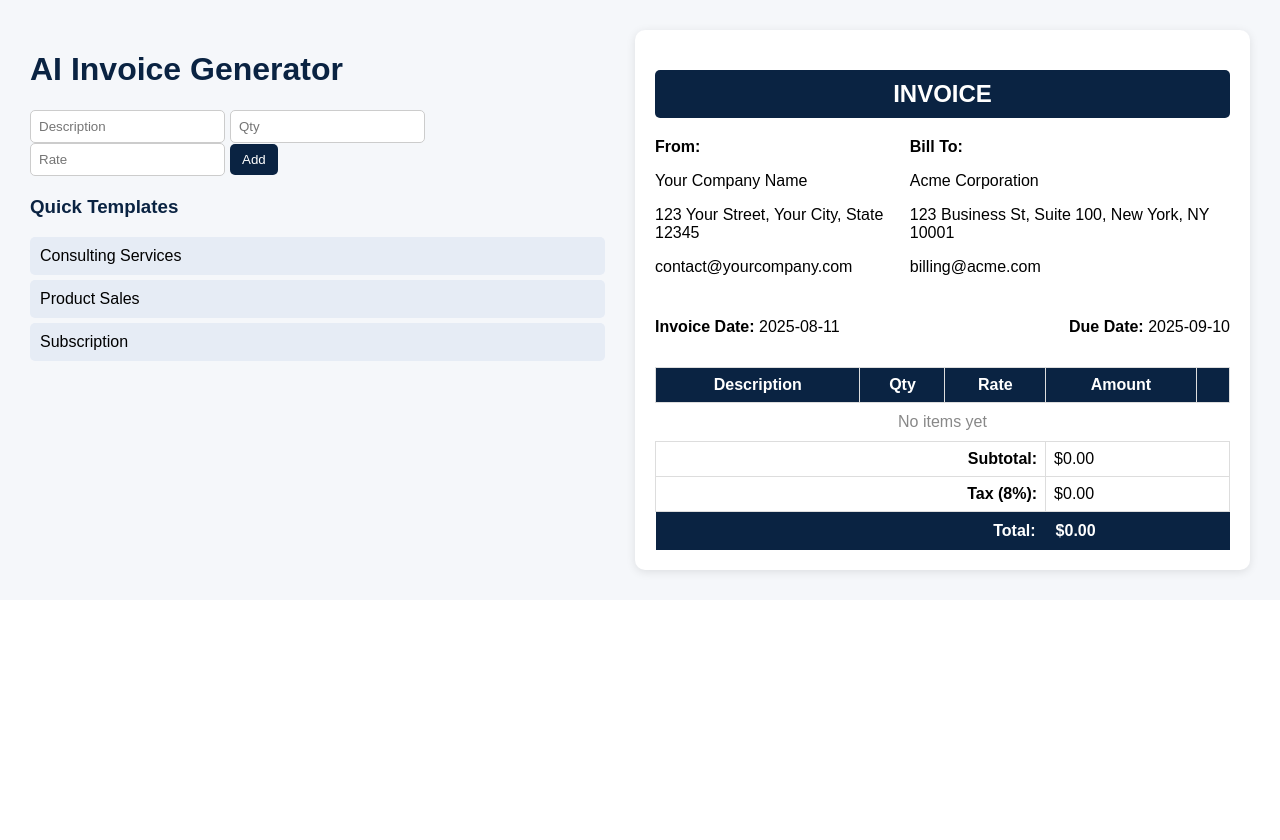
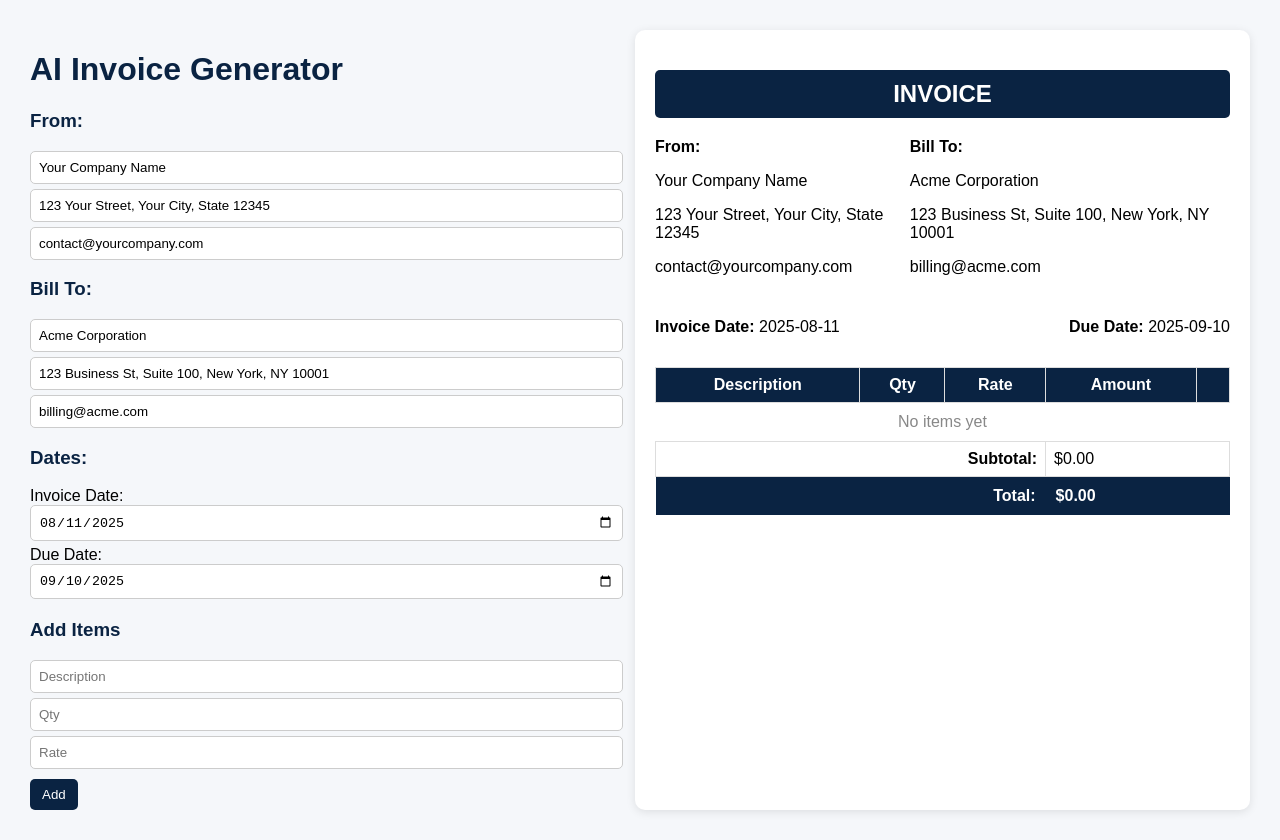
Before and after one commit to FatemahNur/AI-Invoice-Generator, a React (Create React App) app: page / in a window 1280 px wide. Before the commit the page ends 800 px from the top, so only its background shows below. Built offline with nearby package versions, Linux system fonts and the light colour scheme.

Commit message:
manual input for from and bill to

```diff
--- a/src/App.js
+++ b/src/App.js
@@ -6,7 +6,7 @@ export default function App() {
   const [quantity, setQuantity] = useState("");
   const [rate, setRate] = useState("");
 
-  const companyInfo = {
+  const [companyInfo, setCompanyInfo] = useState({
     fromName: "Your Company Name",
     fromAddress: "123 Your Street, Your City, State 12345",
     fromEmail: "contact@yourcompany.com",
@@ -15,9 +15,11 @@ export default function App() {
     billToEmail: "billing@acme.com",
     invoiceDate: "2025-08-11",
     dueDate: "2025-09-10",
+  });
+
+  const handleCompanyChange = (field, value) => {
+    setCompanyInfo(prev => ({ ...prev, [field]: value }));
   };
-
-  const taxRate = 0.0; // 8%
 
   const addItem = () => {
     if (description && quantity && rate) {
@@ -43,45 +45,39 @@ export default function App() {
     (sum, item) => sum + item.quantity * item.rate,
     0
   );
-  const tax = subtotal * taxRate;
-  const total = subtotal + tax;
 
   return (
     <div style={{ display: "flex", gap: "30px", fontFamily: "Arial, sans-serif", padding: "30px", background: "#f5f7fa" }}>
 
-      {/* Left Side: Input + Templates */}
+      {/* Left Side: Input + Editable Company Info */}
       <div style={{ flex: 1 }}>
         <h1 style={{ color: "#0A2342" }}>AI Invoice Generator</h1>
 
-        <div style={{ marginBottom: "20px" }}>
-          <input
-            type="text"
-            placeholder="Description"
-            value={description}
-            onChange={(e) => setDescription(e.target.value)}
-            style={inputStyle}
-          />
-          <input
-            type="number"
-            placeholder="Qty"
-            value={quantity}
-            onChange={(e) => setQuantity(e.target.value)}
-            style={inputStyle}
-          />
-          <input
-            type="number"
-            placeholder="Rate"
-            value={rate}
-            onChange={(e) => setRate(e.target.value)}
-            style={inputStyle}
-          />
-          <button onClick={addItem} style={buttonStyle}>Add</button>
-        </div>
+        {/* Editable From Info */}
+        <h3 style={{ color: "#0A2342" }}>From:</h3>
+        <input style={inputStyle} value={companyInfo.fromName} onChange={e => handleCompanyChange("fromName", e.target.value)} />
+        <input style={inputStyle} value={companyInfo.fromAddress} onChange={e => handleCompanyChange("fromAddress", e.target.value)} />
+        <input style={inputStyle} value={companyInfo.fromEmail} onChange={e => handleCompanyChange("fromEmail", e.target.value)} />
 
-        <h3 style={{ color: "#0A2342" }}>Quick Templates</h3>
-        <div style={templateStyle}>Consulting Services</div>
-        <div style={templateStyle}>Product Sales</div>
-        <div style={templateStyle}>Subscription</div>
+        {/* Editable Bill To Info */}
+        <h3 style={{ color: "#0A2342" }}>Bill To:</h3>
+        <input style={inputStyle} value={companyInfo.billToName} onChange={e => handleCompanyChange("billToName", e.target.value)} />
+        <input style={inputStyle} value={companyInfo.billToAddress} onChange={e => handleCompanyChange("billToAddress", e.target.value)} />
+        <input style={inputStyle} value={companyInfo.billToEmail} onChange={e => handleCompanyChange("billToEmail", e.target.value)} />
+
+        {/* Invoice Dates */}
+        <h3 style={{ color: "#0A2342" }}>Dates:</h3>
+        <label>Invoice Date:</label>
+        <input type="date" style={inputStyle} value={companyInfo.invoiceDate} onChange={e => handleCompanyChange("invoiceDate", e.target.value)} />
+        <label>Due Date:</label>
+        <input type="date" style={inputStyle} value={companyInfo.dueDate} onChange={e => handleCompanyChange("dueDate", e.target.value)} />
+
+        {/* Add Items */}
+        <h3 style={{ color: "#0A2342", marginTop: "20px" }}>Add Items</h3>
+        <input type="text" placeholder="Description" value={description} onChange={(e) => setDescription(e.target.value)} style={inputStyle} />
+        <input type="number" placeholder="Qty" value={quantity} onChange={(e) => setQuantity(e.target.value)} style={inputStyle} />
+        <input type="number" placeholder="Rate" value={rate} onChange={(e) => setRate(e.target.value)} style={inputStyle} />
+        <button onClick={addItem} style={buttonStyle}>Add</button>
       </div>
 
       {/* Right Side: Invoice Preview */}
@@ -122,7 +118,7 @@ export default function App() {
           <p><strong>Due Date:</strong> {companyInfo.dueDate}</p>
         </div>
 
-        {/* Table */}
+        {/* Items Table */}
         <table style={tableStyle}>
           <thead>
             <tr style={{ backgroundColor: "#0A2342", color: "#fff" }}>
@@ -165,13 +161,9 @@ export default function App() {
               <td colSpan="3" style={tfootLabelStyle}>Subtotal:</td>
               <td colSpan="2" style={tfootValueStyle}>${subtotal.toFixed(2)}</td>
             </tr>
-            <tr>
-              <td colSpan="3" style={tfootLabelStyle}>Tax (8%):</td>
-              <td colSpan="2" style={tfootValueStyle}>${tax.toFixed(2)}</td>
-            </tr>
             <tr style={{ backgroundColor: "#0A2342", color: "#fff" }}>
               <td colSpan="3" style={{ padding: "10px", textAlign: "right", fontWeight: "bold" }}>Total:</td>
-              <td colSpan="2" style={{ padding: "10px", fontWeight: "bold" }}>${total.toFixed(2)}</td>
+              <td colSpan="2" style={{ padding: "10px", fontWeight: "bold" }}>${subtotal.toFixed(2)}</td>
             </tr>
           </tfoot>
         </table>
@@ -182,10 +174,12 @@ export default function App() {
 
 // Reusable styles
 const inputStyle = {
+  display: "block",
+  width: "100%",
   padding: "8px",
   border: "1px solid #ccc",
   borderRadius: "5px",
-  marginRight: "5px",
+  marginBottom: "5px",
 };
 
 const buttonStyle = {
@@ -195,6 +189,7 @@ const buttonStyle = {
   borderRadius: "5px",
   padding: "8px 12px",
   cursor: "pointer",
+  marginTop: "5px",
 };
 
 const tableStyle = {
@@ -220,11 +215,3 @@ const tfootValueStyle = {
   padding: "8px",
   border: "1px solid #ddd",
 };
-
-const templateStyle = {
-  background: "#e6ecf5",
-  padding: "10px",
-  margin: "5px 0",
-  borderRadius: "5px",
-  cursor: "pointer",
-};
```
